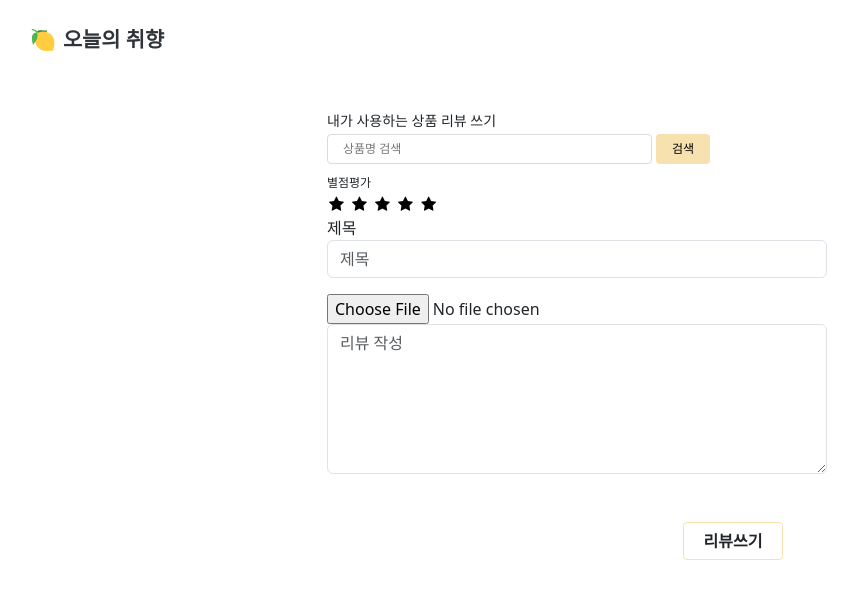
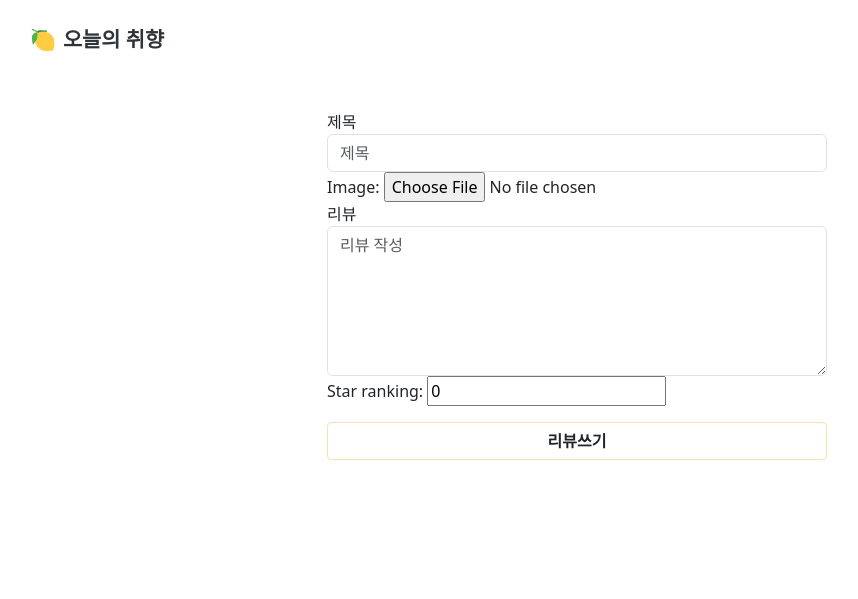
Before and after one commit to rabBit64/Todays-taste, a Django app: page /articles/create/ in a window 1280 px wide. Shown: the top 599 px of the page, without its empty margins (57-915 px from the left). Run offline with Django 3.2, Linux system fonts and the light colour scheme; the visitor is signed in with stand-in values (Sample User, id 1); parts of the project's set-up code (start-up, migrations or seed data) failed here and were passed over.

Commit message:
create 수정중..

```diff
--- a/articles/forms.py
+++ b/articles/forms.py
@@ -17,7 +17,7 @@ class ArticleForm(forms.ModelForm):
     # )
     class Meta:
         model = Article
-        fields = ('title','image','content',)
+        fields = ('title','image','content','star_ranking')
 
     # title = forms.CharField(
     #     label='제목',
--- a/articles/models.py
+++ b/articles/models.py
@@ -28,15 +28,15 @@ class Article(models.Model):
     created_at = models.DateTimeField(auto_now_add=True)
     image = ProcessedImageField(blank=True, null=True,
                                 upload_to='img/',
-                                processors=[ResizeToFill(288, 220)],
-                                format='JPEG',
-                                options={'quality': 90})
+                                processors=[ResizeToFill(300, 300)],
+                                format='JPEG')
+                                # options={'quality': 90})
     # image = models.ImageField(upload_to='img/',blank=True, null=True,)
     # deadline = models.DateTimeField(auto_now=True)
     # 상품 지정
-    # review_product = models.OneToOneField(Product, on_delete=models.DO_NOTHING)
+    review_product = models.OneToOneField(Product, on_delete=models.DO_NOTHING, null=True)
     # 별점 추가
-    # star_ranking = models.IntegerField(default=0)
+    star_ranking = models.IntegerField(default=0)
     # 시간 설정
     def time_since_created(self):
         time_difference = timezone.now() - self.created_at
--- a/articles/templates/articles/create.html
+++ b/articles/templates/articles/create.html
@@ -100,7 +100,7 @@ ul, p{
 .review-button{
   background-color:white;
   border: 1.2px solid #F7E1AE;
-  width:100px;
+  width:500px;
   border-radius:4px;
 
 }
@@ -121,45 +121,62 @@ ul, p{
         <p id="logo-text"><a href="{% url 'articles:index' %}">오늘의 취향</a></p>
       </div>
     </div>
+      <!--상품검색-->
+        {% comment %} <div class="search-area">
+          <p>내가 사용하는 상품 리뷰 쓰기</p>
+          <form class='text-center' action="{% url 'articles:search' %}" role="search">
+            <input type="search" placeholder="상품명 검색" name='q' class="product-search-box">
+            <button type='submit' class='product-search-button'>검색</button>
+          </form>
+        </div> {% endcomment %}
 
 
     <div class="container2">
       <form action="{% url 'articles:create' %}" method ='POST' enctype="multipart/form-data">
         {% csrf_token %}
-        <!--상품검색-->
-        <div class="search-area">
-          <p>내가 사용하는 상품 리뷰 쓰기</p>
-          <form class='text-center' action="{% url 'articles:search' %}" role="search">
-            <input type="search" placeholder="상품명 검색" name='q' class="product-search-box">
-            <button type='submit' class='product-search-button'>검색</button>
-          </form>
-        </div>
-        <!--별점평가-->
-        <div class="start-rating">
-          <p>별점평가</p>
-          <form class="rate-form" action="#" method="POST" id="#">
-            {% csrf_token %}
-            <button type="submit" class="fa fa-star star-btn" id="first"></button>
-            <button type="submit" class="fa fa-star star-btn" id="second"></button>
-            <button type="submit" class="fa fa-star star-btn" id="third"></button>
-            <button type="submit" class="fa fa-star star-btn" id="fourth"></button>
-            <button type="submit" class="fa fa-star star-btn" id="fifth"></button>
-          </form>
-        </div>
         <!--리뷰작성-->
-        <div>
-          제목
+        <div class='justify-content-center'>
+          {{form.as_p}}
+          {% comment %} 제목
           <div class='mb-3 review-title'>{{form.title}}</div>
           <div>{{ form.image }}</div>
-          <div class='mb-5'>{{form.content}}</div>
-          {% comment %} <input type="text" name="title" id="title"> {% endcomment %}
-          {% comment %} <textarea name="content" id="content" cols="30" rows="10"></textarea> {% endcomment %}
-          <p class='text-center'><button type="submit" class="btn review-button"><b>리뷰쓰기</b></button></p>
+          <div class='mb-3'>{{form.content}}</div>
+           <!--별점평가-->
+          <div class="start-rating">
+            <p>별점평가</p>
+            <div class="rate-form">
+              {% csrf_token %}
+              <button class="fa fa-star star-btn" id="first"></button>
+              <button class="fa fa-star star-btn" id="second"></button>
+              <button class="fa fa-star star-btn" id="third"></button>
+              <button class="fa fa-star star-btn" id="fourth"></button>
+              <button class="fa fa-star star-btn" id="fifth"></button>
+            </div>
+          </div> {% endcomment %}
+          <button type="submit" class="btn review-button mt-3"><b>리뷰쓰기</b></button>
         </div>
       </form>
     </div>
+  </div>
+</div>
+<script src="https://cdn.jsdelivr.net/npm/bootstrap@5.3.0-alpha3/dist/js/bootstrap.bundle.min.js" integrity="sha384-ENjdO4Dr2bkBIFxQpeoTz1HIcje39Wm4jDKdf19U8gI4ddQ3GYNS7NTKfAdVQSZe" crossorigin="anonymous"></script>
+</body>
+<script>
+  //1.버튼 요소 선택
+  const one = document.getElementById('first');
+  const two = document.getElementById('second');
+  const three = document.getElementById('third');
+  const four = document.getElementById('fourth');
+  const five = document.getElementById('fifth');
 
-<script src="https://cdn.jsdelivr.net/npm/bootstrap@5.3.0-alpha3/dist/js/bootstrap.bundle.min.js" integrity="sha384-ENjdO4Dr2bkBIFxQpeoTz1HIcje39Wm4jDKdf19U8gI4ddQ3GYNS7NTKfAdVQSZe" crossorigin="anonymous"></script>
-
-</body>
+  //2. 버튼에 이벤트 핸들러 부착
+  let starRank = 0
+  one.addEventListener('click', () =>{
+    starRank = 1
+    //3. star ranking form에 값 추가
+    const rankForm = document.querySelector('#id_star_ranking')
+    console.log(rankForm)
+    rankForm.value = starRank
+  })
+</script>
 </html>
--- a/articles/templates/articles/detail.html
+++ b/articles/templates/articles/detail.html
@@ -16,7 +16,6 @@
         <p>{{ article.time_since_created }}</p>
       </div>
 
-      <!--수정필요-->
       {% if request.user != article.user %}
         <form action="{% url 'accounts:follow' article.user.pk %}" method='POST'>
           {% csrf_token %}
@@ -142,7 +141,8 @@
       {% endif %}
     </form>
   </div>
-
+</div>
+</div>
 </div>
 
 
--- a/articles/views.py
+++ b/articles/views.py
@@ -6,7 +6,6 @@ from django.db.models import Q
 from accounts.models import User
 from django.core.paginator import Paginator
 from django.http import JsonResponse
-# Create your views here.
 
 
 
@@ -226,6 +225,7 @@ def comment_delete(request, article_pk, comment_pk):
         comment.delete()
     return redirect('articles:detail', article_pk)
 
+# def comment_like(request):
 
 
 
```
Also changed, not shown: articles/migrations/0002_alter_article_review_product.py (added), img/img/hay2.jpg (added), img/img/hay2_Ku7hsC9.jpg (added), img/img/hay2_xbUkPqp.jpg (added), img/img/hay_21ZKN68.jpeg (added). Lines whose indentation alone changed are shown as unchanged.
